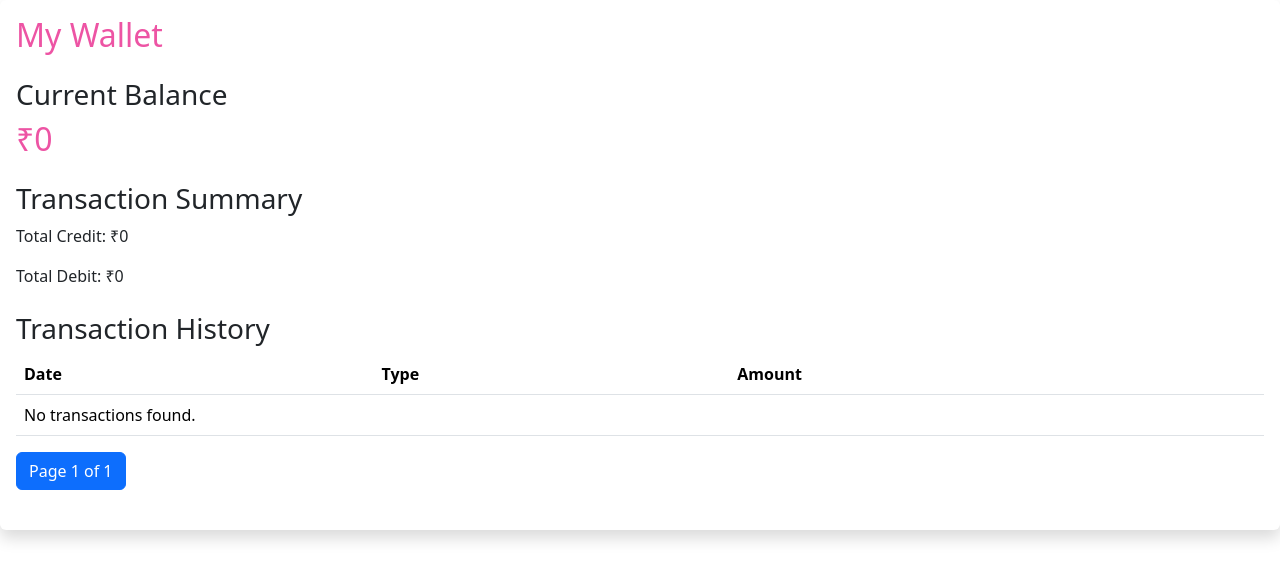
After one commit to LithiyaThomas/ToyTrendz, a Django app: page /order/my-wallet/ in a window 1280 px wide. The commit adds this page. Shown: the top 580 px of the page. Run offline with Django 3.2, Linux system fonts and the light colour scheme; the visitor is signed in with stand-in values (Sample User, id 1); data comes from the database, SQL or seed files in the repository.

```diff
--- a/order/urls.py
+++ b/order/urls.py
@@ -13,8 +13,10 @@ urlpatterns = [
     path('add-address/', views.add_address, name='add_address'),
     path('order/<uuid:order_uuid>/', views.order_detail, name='order_detail'),
     path('return-order/<uuid:order_uuid>/', views.return_order, name='return_order'),
+    path('return/<uuid:order_uuid>/', views.process_return, name='process_return'),
     path('order-failure/<uuid:order_uuid>/', views.order_failure, name='order_failure'),
     path('razorpay/callback/', views.razorpay_callback, name='razorpay_callback'),
     path('apply_coupon/', views.apply_coupon, name='apply_coupon'),
+    path('my-wallet/', views.my_wallet, name='my_wallet'),
 
 ]
--- a/order/views.py
+++ b/order/views.py
@@ -2,11 +2,11 @@ from django.shortcuts import render, redirect, get_object_or_404
 from django.contrib.auth.decorators import login_required
 from django.contrib import messages
 from django.core.paginator import Paginator, EmptyPage, PageNotAnInteger
-from .models import Order, OrderItem, Payment
+from .models import Order, OrderItem, Payment,OrderAddress
 from django.db import transaction
-from .models import Address
 from cart.models import Cart, CartItem
 from django.http import HttpResponse
+from accounts.models import Address
 from django.views.decorators.csrf import csrf_exempt
 from django.http import JsonResponse
 from django.views.decorators.http import require_POST
@@ -15,6 +15,7 @@ import razorpay
 from django.conf import settings
 from django.urls import reverse
 from coupon.models import Coupon
+from django.db.models import Sum
 
 @login_required
 def list_orders(request):
@@ -47,6 +48,7 @@ def list_orders(request):
     }
 
     return render(request, 'order/order_list.html', context)
+
 @login_required
 def change_order_status(request, order_uuid, new_status):
     order = get_object_or_404(Order, uuid=order_uuid, user=request.user)
@@ -63,16 +65,58 @@ def change_order_status(request, order_uuid, new_status):
 
 @login_required
 def return_order(request, order_uuid):
+    order = get_object_or_404(Order, uuid=order_uuid, user=request.user)
     if request.method == "POST":
-        order = get_object_or_404(Order, uuid=order_uuid, user=request.user)
-        if order.status == 'Delivered':
+        if order.status == 'Delivered' and order.return_status == 'Not Requested':
+            with transaction.atomic():
+                # Update order status
+                order.return_status = 'Requested'
+                order.save()
 
-            order.status = 'Return Requested'
-            order.save()
-            messages.success(request, "Return request submitted successfully.")
+                messages.success(request, "Return request submitted successfully.")
         else:
             messages.error(request, "This order cannot be returned.")
-    return redirect('order:order_detail', order_uuid=order_uuid)
+    return redirect('order:order_detail', order_uuid=order.uuid)
+
+
+@login_required
+def process_return(request, order_uuid):
+    order = get_object_or_404(Order, uuid=order_uuid, user=request.user)
+
+    # Check if the request is a POST and user is staff
+    if request.method == "POST" and request.user.is_staff:
+        action = request.POST.get('action')
+
+        # Check if the return status is 'Requested'
+        if order.return_status == 'Requested':
+            with transaction.atomic():
+                try:
+                    if action == 'approve':
+                        order.return_status = 'Approved'
+                        # Handle refund for all payment methods
+                        wallet = get_object_or_404(Wallet, user=order.user)
+                        WalletTransaction.handle_order_cancellation(
+                            wallet=wallet,
+                            order_amount=order.total_price,
+                            payment_method=order.payment_method,
+                            order=order
+                        )
+                        order.save()
+                        messages.success(request, "Return approved and refund processed.")
+                    elif action == 'reject':
+                        order.return_status = 'Rejected'
+                        order.save()
+                        messages.success(request, "Return request rejected.")
+                    else:
+                        messages.error(request, "Invalid action.")
+                except Exception as e:
+                    messages.error(request, f"An error occurred: {e}")
+        else:
+            messages.error(request, "Invalid return status for processing.")
+    else:
+        messages.error(request, "Invalid request or insufficient permissions.")
+
+    return redirect('admin_order_list')
 
 @login_required
 def cancel_order(request, order_uuid):
@@ -81,29 +125,37 @@ def cancel_order(request, order_uuid):
     if request.method == "POST":
         if order.status in ['Pending', 'Confirmed', 'Shipped']:
             with transaction.atomic():
-
+                # Restore stock
                 for item in order.items.all():
                     if item.variant:
                         variant = item.variant
                         variant.variant_stock += item.quantity
                         variant.save()
 
-
+                # Update order status
                 order.status = 'Cancelled'
                 order.save()
 
+                # Handle refunds for wallet and online payments
+                if order.payment_method in ['wallet', 'online_payment']:
+                    # Ensure the wallet exists
+                    wallet, created = Wallet.objects.get_or_create(user=request.user)
 
-                if order.payment_method == 'wallet':
-                    wallet = get_object_or_404(Wallet, user=request.user)
-                    WalletTransaction.handle_order_cancellation(wallet, order.total_price)
+                    WalletTransaction.handle_order_cancellation(
+                        wallet=wallet,
+                        order_amount=order.total_price,
+                        payment_method=order.payment_method,
+                        order=order
+                    )
 
-                elif order.payment_method == 'online_payment':
-                    Payment.objects.create(
-                        order=order,
-                        amount_paid=order.total_price,
-                        payment_method=order.payment_method,
-                        transaction_id=f"REFUND-{order.uuid}"
-                    )
+                    if order.payment_method == 'online_payment':
+                        # Create a record of the refund
+                        Payment.objects.create(
+                            order=order,
+                            amount_paid=order.total_price,
+                            payment_method=order.payment_method,
+                            transaction_id=f"REFUND-{order.uuid}"
+                        )
 
                 messages.success(request, "Order cancelled successfully.")
             return redirect('order:list_orders')
@@ -111,6 +163,8 @@ def cancel_order(request, order_uuid):
             messages.error(request, "Cannot cancel this order.")
 
     return redirect('order:order_detail', order_uuid=order.uuid)
+
+
 
 @login_required
 def proceed_to_payment(request):
@@ -145,8 +199,6 @@ def proceed_to_payment(request):
     })
 
 
-
-
 @login_required
 def place_order(request):
     if request.method == "POST":
@@ -159,7 +211,22 @@ def place_order(request):
 
         try:
             with transaction.atomic():
+                # Get the selected address
                 address = get_object_or_404(Address, id=address_id, user=request.user)
+
+                # Create OrderAddress instance
+                order_address = OrderAddress.objects.create(
+                    user=request.user,
+                    full_name=address.full_name,
+                    phone_number=address.phone_number,
+                    address_line_1=address.address_line_1,
+                    address_line_2=address.address_line_2,
+                    city=address.city,
+                    state=address.state,
+                    postal_code=address.postal_code,
+                    country=address.country
+                )
+
                 cart = Cart.objects.get(user=request.user)
                 cart_items = CartItem.objects.filter(cart=cart)
 
@@ -181,7 +248,7 @@ def place_order(request):
                     user=request.user,
                     total_price=cart_total,
                     payment_method=payment_method,
-                    address=address,
+                    address=order_address,
                     status='Pending',
                     payment_status='Pending'
                 )
@@ -197,15 +264,17 @@ def place_order(request):
 
                     if item.variant:
                         if item.variant.variant_stock < item.quantity:
-                            raise ValueError(f"Not enough stock for {item.product.product_name} - {item.variant.colour_name}")
+                            raise ValueError(
+                                f"Not enough stock for {item.product.product_name} - {item.variant.colour_name}")
                         item.variant.variant_stock -= item.quantity
                         item.variant.save()
 
                 cart_items.delete()
                 cart.delete()
 
+                # Handle payment methods
                 if payment_method == 'online_payment':
-
+                    # Razorpay payment logic
                     client = razorpay.Client(auth=(settings.RAZORPAY_KEY_ID, settings.RAZORPAY_KEY_SECRET))
                     razorpay_order = client.order.create({
                         'amount': int(cart_total * 100),
@@ -215,7 +284,6 @@ def place_order(request):
                     order.razorpay_order_id = razorpay_order['id']
                     order.save()
 
-
                     return render(request, 'order/razorpay_payment.html', {
                         'order': order,
                         'razorpay_order_id': razorpay_order['id'],
@@ -224,9 +292,21 @@ def place_order(request):
                     })
 
                 elif payment_method == 'wallet':
-                    if request.user.wallet.balance >= cart_total:
-                        request.user.wallet.balance -= cart_total
-                        request.user.wallet.save()
+                    # Wallet payment logic
+                    wallet = request.user.wallet
+                    if wallet.balance >= cart_total:
+                        wallet.balance -= cart_total
+                        wallet.save()
+
+                        WalletTransaction.objects.create(
+                            wallet=wallet,
+                            amount=cart_total,
+                            transaction_type='Debit',
+                            description='Payment for order',
+                            payment_method=payment_method,
+                            order=order
+                        )
+
                         order.payment_status = 'Completed'
                         order.status = 'Confirmed'
                         order.save()
@@ -247,12 +327,11 @@ def place_order(request):
             messages.error(request, str(e))
             return redirect('order:checkout')
         except Exception as e:
-            messages.error(request, "An error occurred while processing your order. Please try again.")
+            messages.error(request, f"An error occurred while processing your order: {str(e)}")
             return redirect('order:checkout')
 
     else:
         return redirect('order:checkout')
-
 
 @csrf_exempt
 def razorpay_callback(request):
@@ -352,7 +431,6 @@ def order_detail(request, order_uuid):
 
     user = order.user
     address = order.address
-
     items = OrderItem.objects.filter(order=order)
 
 
@@ -430,3 +508,28 @@ def get_cart_total(user):
         return total
     except Cart.DoesNotExist:
         return 0
+
+
+
+
+@login_required
+def my_wallet(request):
+    wallet, created = Wallet.objects.get_or_create(user=request.user)
+    transactions = WalletTransaction.objects.filter(wallet=wallet).order_by('-timestamp')
+
+    # Paginate transactions
+    paginator = Paginator(transactions, 10)  # Show 10 transactions per page
+    page_number = request.GET.get('page')
+    page_obj = paginator.get_page(page_number)
+
+    # Calculate total credits and debits
+    total_credit = transactions.filter(transaction_type='Credit').aggregate(Sum('amount'))['amount__sum'] or 0
+    total_debit = transactions.filter(transaction_type='Debit').aggregate(Sum('amount'))['amount__sum'] or 0
+
+    context = {
+        'wallet': wallet,
+        'transactions': page_obj,
+        'total_credit': total_credit,
+        'total_debit': total_debit,
+    }
+    return render(request, 'userside/wallet.html', context)
--- a/templates/userside/user_profile.html
+++ b/templates/userside/user_profile.html
@@ -77,7 +77,7 @@
                         <li class="list-group-item"><a href="#" class="text-decoration-none text-dark"><i class="fas fa-user me-2 text-custom-pink"></i> Profile details</a></li>
                         <li class="list-group-item"><a href="#" class="text-decoration-none text-dark"><i class="fas fa-camera me-2 text-custom-pink"></i> My Moments</a></li>
                         <li class="list-group-item"><a href="#" class="text-decoration-none text-dark"><i class="fas fa-wallet me-2 text-custom-pink"></i> Manage cards and Wallets</a></li>
-                        <li class="list-group-item"><a href="#" class="text-decoration-none text-dark"><i class="fas fa-coins me-2 text-custom-pink"></i> Credits <span class="badge bg-custom-pink rounded-pill float-end">₹909</span></a></li>
+  <li class="list-group-item"><a href="{% url 'order:my_wallet' %}" class="text-decoration-none text-dark"><i class="fas fa-wallet me-2 text-custom-pink"></i> Wallet</a></li>
                         <li class="list-group-item"><a href="#" class="text-decoration-none text-dark"><i class="fas fa-sign-out-alt me-2 text-custom-pink"></i> Sign out</a></li>
                     </ul>
                 </div>
--- /dev/null
+++ b/templates/userside/wallet.html
@@ -0,0 +1,88 @@
+<!DOCTYPE html>
+<html lang="en">
+<head>
+    <meta charset="UTF-8">
+    <meta name="viewport" content="width=device-width, initial-scale=1.0">
+    <title>My Wallet</title>
+    <link href="https://cdn.jsdelivr.net/npm/bootstrap@5.3.0-alpha1/dist/css/bootstrap.min.css" rel="stylesheet">
+    <style>
+        .bg-custom-pink { background-color: #ed54a4 !important; }
+        .text-custom-pink { color: #ed54a4 !important; }
+    </style>
+</head>
+<body>
+    <div class="card h-100 border-0 shadow">
+        <div class="card-body">
+            <h2 class="card-title text-custom-pink mb-4">My Wallet</h2>
+
+            <div class="mb-4">
+                <h3>Current Balance</h3>
+                <h2 class="text-custom-pink">₹{{ wallet.balance }}</h2>
+
+            </div>
+
+            <div class="mb-4">
+                <h3>Transaction Summary</h3>
+                <p>Total Credit: ₹{{ total_credit }}</p>
+                <p>Total Debit: ₹{{ total_debit }}</p>
+            </div>
+
+            <div class="mb-4">
+                <h3>Transaction History</h3>
+                <table class="table">
+                    <thead>
+                        <tr>
+                            <th>Date</th>
+                            <th>Type</th>
+                            <th>Amount</th>
+
+                        </tr>
+                    </thead>
+                    <tbody>
+                        {% for transaction in transactions %}
+                        <tr>
+                            <td>{{ transaction.timestamp }}</td>
+                            <td>{{ transaction.transaction_type }}</td>
+                            <td>₹{{ transaction.amount }}</td>
+
+                        </tr>
+                        {% empty %}
+                        <tr>
+                            <td colspan="4">No transactions found.</td>
+                        </tr>
+                        {% endfor %}
+                    </tbody>
+                </table>
+
+                <!-- Pagination -->
+                <nav aria-label="Transaction pagination">
+                    <ul class="pagination">
+                        {% if transactions.has_previous %}
+                            <li class="page-item"><a class="page-link" href="?page=1">&laquo; first</a></li>
+                            <li class="page-item"><a class="page-link" href="?page={{ transactions.previous_page_number }}">previous</a></li>
+                        {% endif %}
+                        <li class="page-item active"><a class="page-link" href="#">Page {{ transactions.number }} of {{ transactions.paginator.num_pages }}</a></li>
+                        {% if transactions.has_next %}
+                            <li class="page-item"><a class="page-link" href="?page={{ transactions.next_page_number }}">next</a></li>
+                            <li class="page-item"><a class="page-link" href="?page={{ transactions.paginator.num_pages }}">last &raquo;</a></li>
+                        {% endif %}
+                    </ul>
+                </nav>
+            </div>
+
+            {% if pending_transactions %}
+            <div>
+                <h3>Pending Transactions</h3>
+                <ul>
+                    {% for transaction in pending_transactions %}
+                    <li>{{ transaction.transaction_type }} - ₹{{ transaction.amount }}</li>
+                    {% endfor %}
+                </ul>
+            </div>
+            {% endif %}
+        </div>
+    </div>
+
+    <script src="https://cdn.jsdelivr.net/npm/bootstrap@5.3.0-alpha1/dist/js/bootstrap.bundle.min.js"></script>
+</body>
+</html>
```
Also changed, not shown: accounts/models.py (+11 -7 lines), admin_panel/views.py (+44 -5 lines), order/models.py (+20 -7 lines), templates/adminside/order_list.html (+111 -9 lines), templates/order/proceed_to_payment.html (+47 -65 lines), accounts/migrations/0007_auto_20240801_1048.py (added), order/migrations/0003_orderaddress.py (added), order/migrations/0004_remove_order_address.py (added), order/migrations/0005_order_address.py (added), order/migrations/0006_alter_order_address.py (added), order/migrations/0007_alter_order_address.py (added), order/migrations/0008_alter_order_address.py (added).
